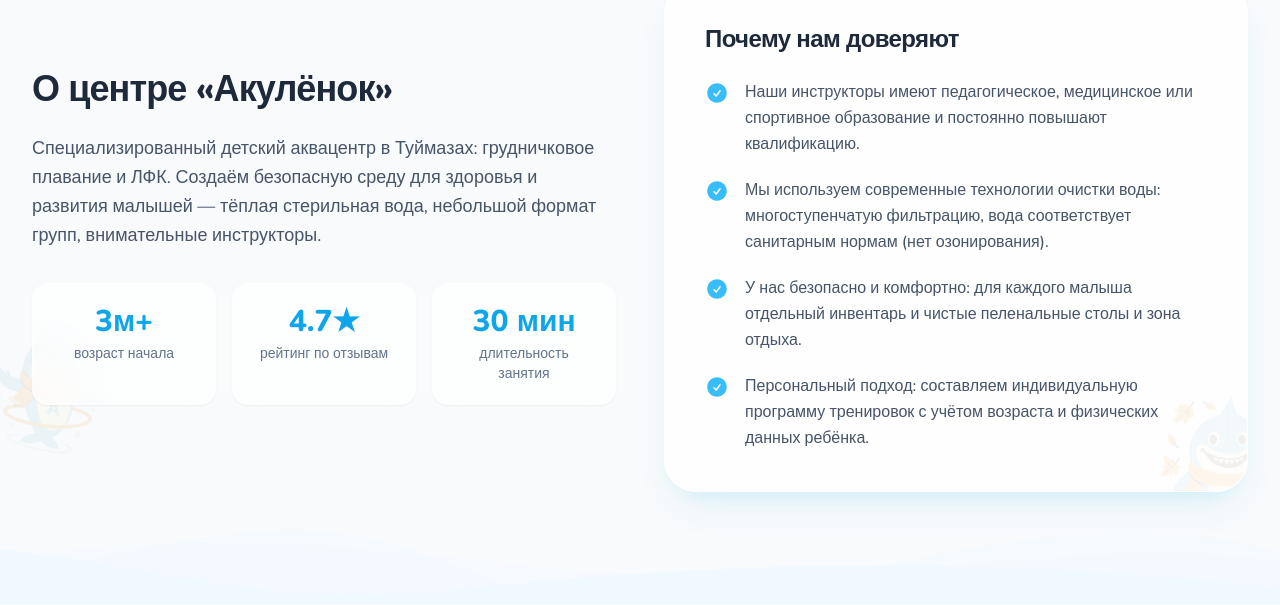
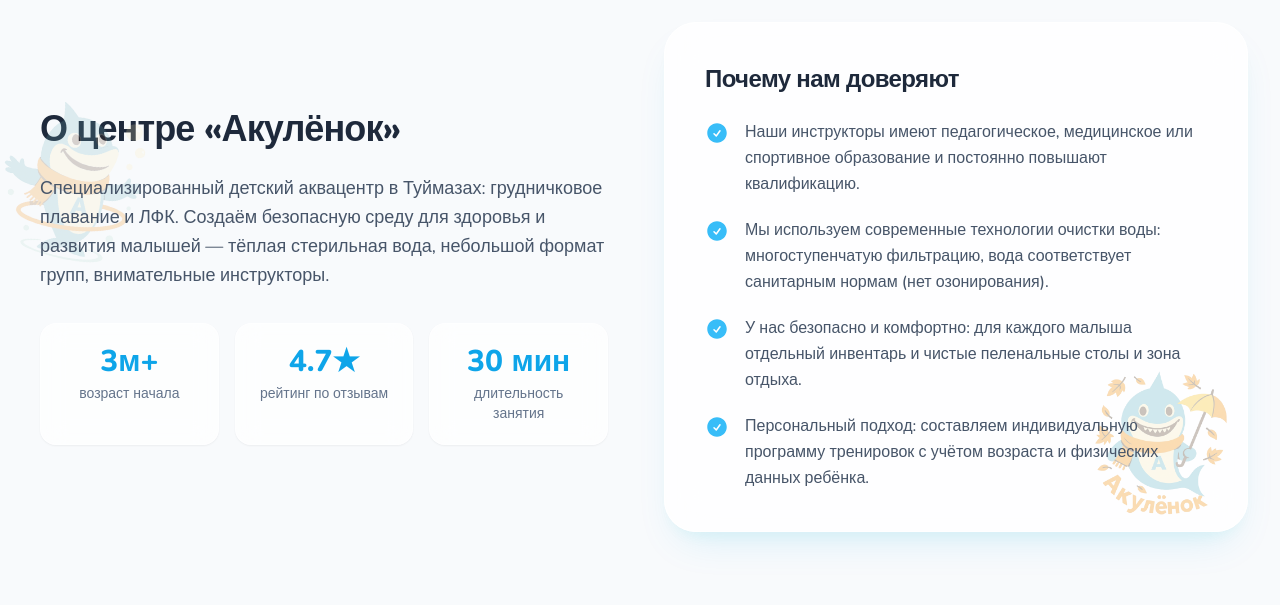
Before and after one commit to peexthree/Akulenok, a Next.js app: page / in a window 1280 px wide. Shown: the part 928-1533 px from the top of the page. Built offline with nearby package versions, Linux system fonts and the light colour scheme.

Commit message:
Update about.js

```diff
--- a/components/about.js
+++ b/components/about.js
@@ -19,7 +19,6 @@ const About = () => {
     "Персональный подход: составляем индивидуальную программу тренировок с учётом возраста и физических данных ребёнка."
   ];
 
-  // Анимационные варианты для каскадного появления
   const containerVariants = {
     hidden: { opacity: 0 },
     visible: {
@@ -35,7 +34,8 @@ const About = () => {
 
   return (
     <Container>
-      <div id="about" className="grid gap-12 lg:grid-cols-2 items-center relative z-10">
+      {/* Добавил overflow-hidden родительскому гриду, чтобы декор не ломал скролл */}
+      <div id="about" className="grid gap-12 lg:grid-cols-2 items-center relative z-10 overflow-hidden lg:overflow-visible py-10">
 
         {/* Левая колонка: Текст и статистика */}
         <motion.div
@@ -43,18 +43,19 @@ const About = () => {
           whileInView="visible"
           viewport={{ once: true, margin: "-100px" }}
           variants={containerVariants}
-          className="relative"
+          // Относительное позиционирование для декора
+          className="relative p-2"
         >
           <motion.h2 variants={itemVariants} className="text-3xl sm:text-4xl font-extrabold text-slate-800 mb-6 tracking-tight">
             О центре «Акулёнок»
           </motion.h2>
-          <motion.p variants={itemVariants} className="text-lg text-slate-600 leading-relaxed">
+          <motion.p variants={itemVariants} className="text-lg text-slate-600 leading-relaxed z-10 relative">
             Специализированный детский аквацентр в Туймазах: грудничковое плавание и ЛФК.
             Создаём безопасную среду для здоровья и развития малышей — тёплая стерильная вода,
             небольшой формат групп, внимательные инструкторы.
           </motion.p>
 
-          <motion.div variants={containerVariants} className="mt-8 grid grid-cols-1 sm:grid-cols-3 gap-4">
+          <motion.div variants={containerVariants} className="mt-8 grid grid-cols-1 sm:grid-cols-3 gap-4 z-10 relative">
             {stats.map((s) => (
               <motion.div
                 key={s.k}
@@ -67,8 +68,9 @@ const About = () => {
             ))}
           </motion.div>
 
-          <div className="absolute -bottom-12 -left-12 w-32 h-32 opacity-10 rotate-12 pointer-events-none -z-10">
-             <Image src="/img/play.png" alt="" width={128} height={128} />
+          {/* ФИКС МАСКОТА 1 (Play/Блик): Теперь он внутри, крупнее и четче */}
+          <div className="absolute top-0 -left-10 w-40 h-40 opacity-20 rotate-12 pointer-events-none z-0">
+             <Image src="/img/play.png" alt="" width={160} height={160} className="object-contain" />
           </div>
         </motion.div>
 
@@ -80,7 +82,8 @@ const About = () => {
           transition={{ duration: 0.7, ease: "easeOut" }}
           className="bg-white/80 backdrop-blur-xl border border-white rounded-[2rem] p-8 sm:p-10 shadow-soft relative overflow-hidden group"
         >
-          <div className="absolute inset-0 bg-gradient-to-br from-sky-50/50 to-transparent opacity-0 group-hover:opacity-100 transition-opacity duration-500" />
+          {/* Градиент при наведении */}
+          <div className="absolute inset-0 bg-gradient-to-br from-sky-50/50 to-transparent opacity-0 group-hover:opacity-100 transition-opacity duration-500 z-0" />
 
           <h3 className="text-2xl font-bold text-slate-800 mb-6 relative z-10">
             Почему нам доверяют
@@ -99,8 +102,9 @@ const About = () => {
             ))}
           </ul>
 
-          <div className="absolute -bottom-6 -right-6 w-40 h-40 opacity-[0.07] translate-x-1/4 translate-y-1/4 pointer-events-none transition-transform duration-700 group-hover:scale-110 group-hover:-rotate-6">
-             <Image src="/img/akulenok-mascot.png" alt="" width={160} height={160} />
+          {/* ФИКС МАСКОТА 2 (Акуленок): Теперь он полностью внутри, справа снизу, под Glass-эффектом */}
+          <div className="absolute bottom-4 right-4 w-36 h-36 opacity-30 pointer-events-none transition-transform duration-700 group-hover:scale-110 group-hover:-rotate-3 z-0">
+             <Image src="/img/akulenok-mascot.png" alt="" width={144} height={144} className="object-contain" />
           </div>
         </motion.div>
 
```
